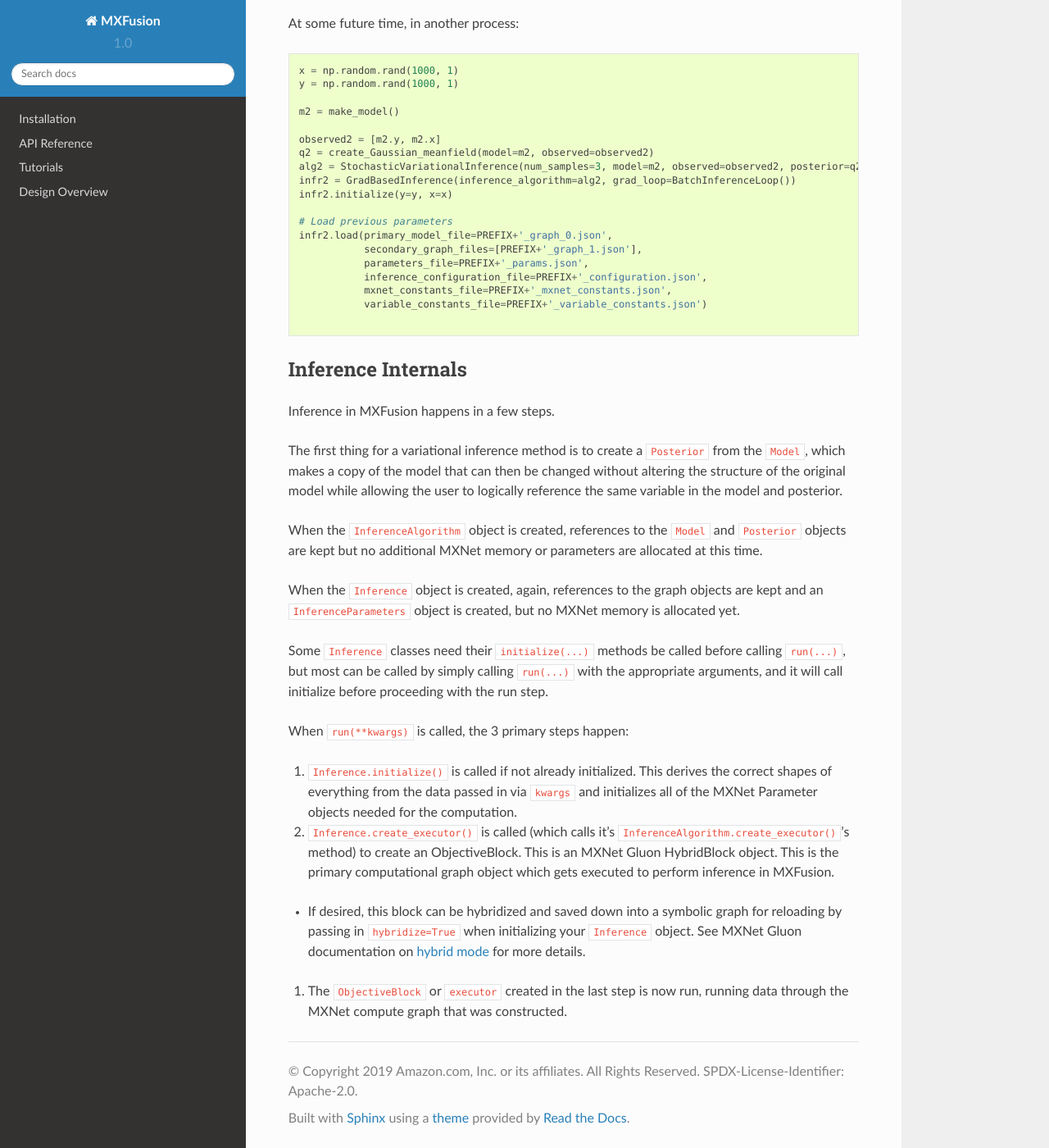
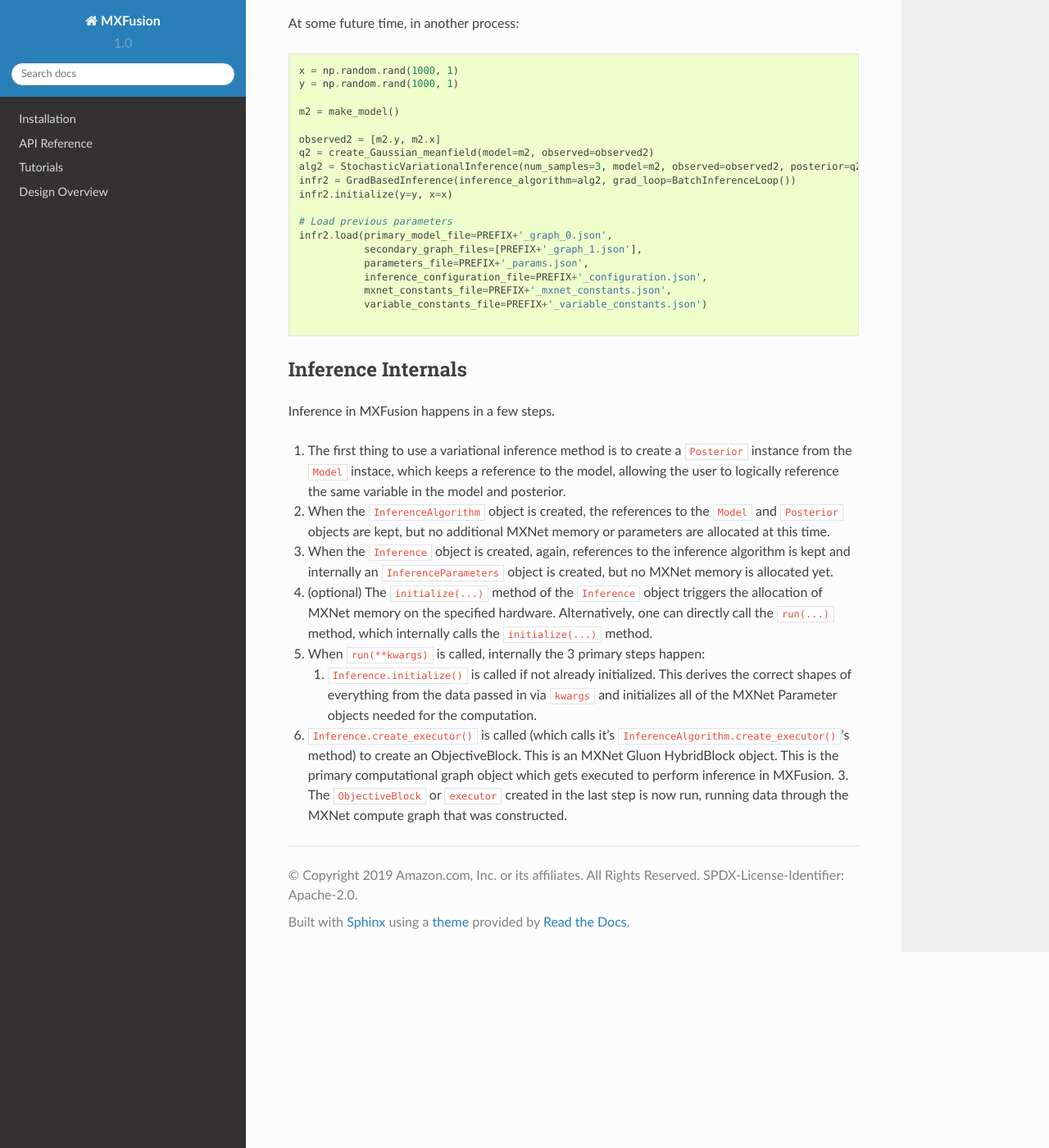
Before and after one commit to amzn/MXFusion, a Sphinx documentation site: the page built from docs/design_documents/inference.md, in a window 1280 px wide and 1400 px high, scrolled down 3629 px. Shown: the whole window at 82% size. Built offline with Sphinx 7.4.7 and the Read the Docs theme 2.0.0, drawn with Linux system fonts in a browser that asks for light colours; pages that are not in the unit, such as notebooks, are missing from menus.

Commit message:
Inference doc edits from PR
Co-Authored-By: meissnereric <meissner.eric.7@gmail.com>

````diff
--- a/docs/design_documents/inference.md
+++ b/docs/design_documents/inference.md
@@ -131,16 +131,15 @@ infr2.load(primary_model_file=PREFIX+'_graph_0.json',
 
 Inference in MXFusion happens in a few steps.
 
-The first thing for a variational inference method is to create a ```Posterior``` from the ```Model```, which makes a copy of the model that can then be changed without altering the structure of the original model while allowing the user to logically reference the same variable in the model and posterior.
+1. The first thing to use a variational inference method is to create a ```Posterior``` instance from the ```Model``` instace, which keeps a reference to the model, allowing the user to logically reference the same variable in the model and posterior.
 
-When the ```InferenceAlgorithm``` object is created, references to the ```Model``` and ```Posterior``` objects are kept but no additional MXNet memory or parameters are allocated at this time.
+2. When the ```InferenceAlgorithm``` object is created, the references to the ```Model``` and ```Posterior``` objects are kept, but no additional MXNet memory or parameters are allocated at this time.
 
-When the ```Inference``` object is created, again, references to the graph objects are kept and an ```InferenceParameters``` object is created, but no MXNet memory is allocated yet.
+3. When the ```Inference``` object is created, again, references to the inference algorithm is kept and internally an ```InferenceParameters``` object is created, but no MXNet memory is allocated yet.
 
-Some ```Inference``` classes need their ```initialize(...)``` methods be called before calling ```run(...)```, but most can be called by simply calling ```run(...)``` with the appropriate arguments, and it will call initialize before proceeding with the run step.
+4. (optional) The ```initialize(...)``` method of the ```Inference``` object triggers the allocation of MXNet memory on the specified hardware. Alternatively, one can directly call the ```run(...)``` method, which internally calls the ```initialize(...)``` method.
 
-When ```run(**kwargs)``` is called, the 3 primary steps happen:
-1. ```Inference.initialize()``` is called if not already initialized. This derives the correct shapes of everything from the data passed in via ```kwargs``` and initializes all of the MXNet Parameter objects needed for the computation.
+5. When ```run(**kwargs)``` is called, internally the 3 primary steps happen:
+    1. ```Inference.initialize()``` is called if not already initialized. This derives the correct shapes of everything from the data passed in via ```kwargs``` and initializes all of the MXNet Parameter objects needed for the computation.
 2. ```Inference.create_executor()``` is called (which calls it's ```InferenceAlgorithm.create_executor()```'s method) to create an ObjectiveBlock. This is an MXNet Gluon HybridBlock object. This is the primary computational graph object which gets executed to perform inference in MXFusion.
- * If desired, this block can be hybridized and saved down into a symbolic graph for reloading by passing in ```hybridize=True``` when initializing your ```Inference``` object. See MXNet Gluon documentation on [hybrid mode](https://mxnet.incubator.apache.org/tutorials/gluon/hybrid.html) for more details.
-3. The ```ObjectiveBlock``` or ```executor``` created in the last step is now run, running data through the MXNet compute graph that was constructed.
+    3. The ```ObjectiveBlock``` or ```executor``` created in the last step is now run, running data through the MXNet compute graph that was constructed.
````
